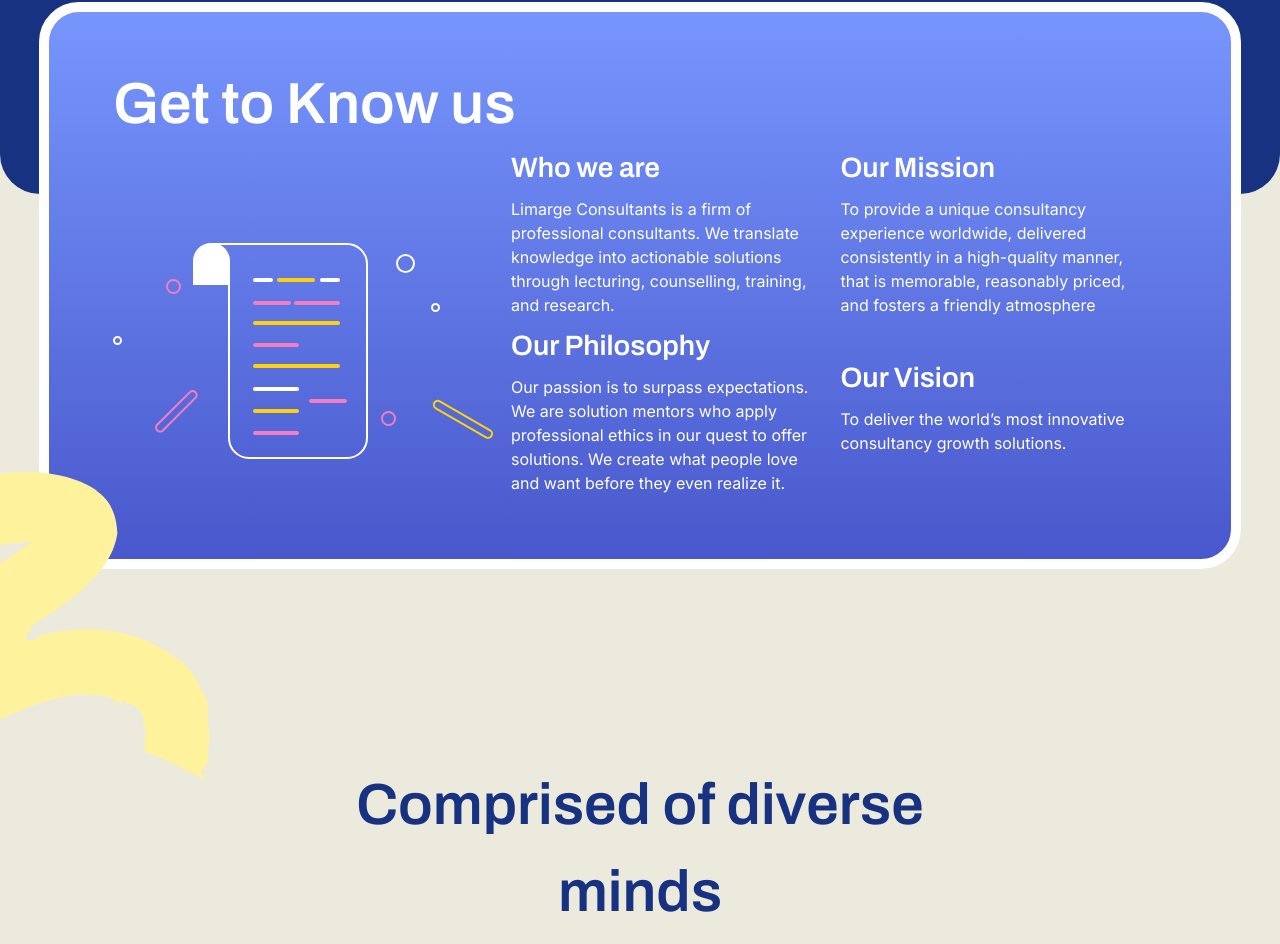
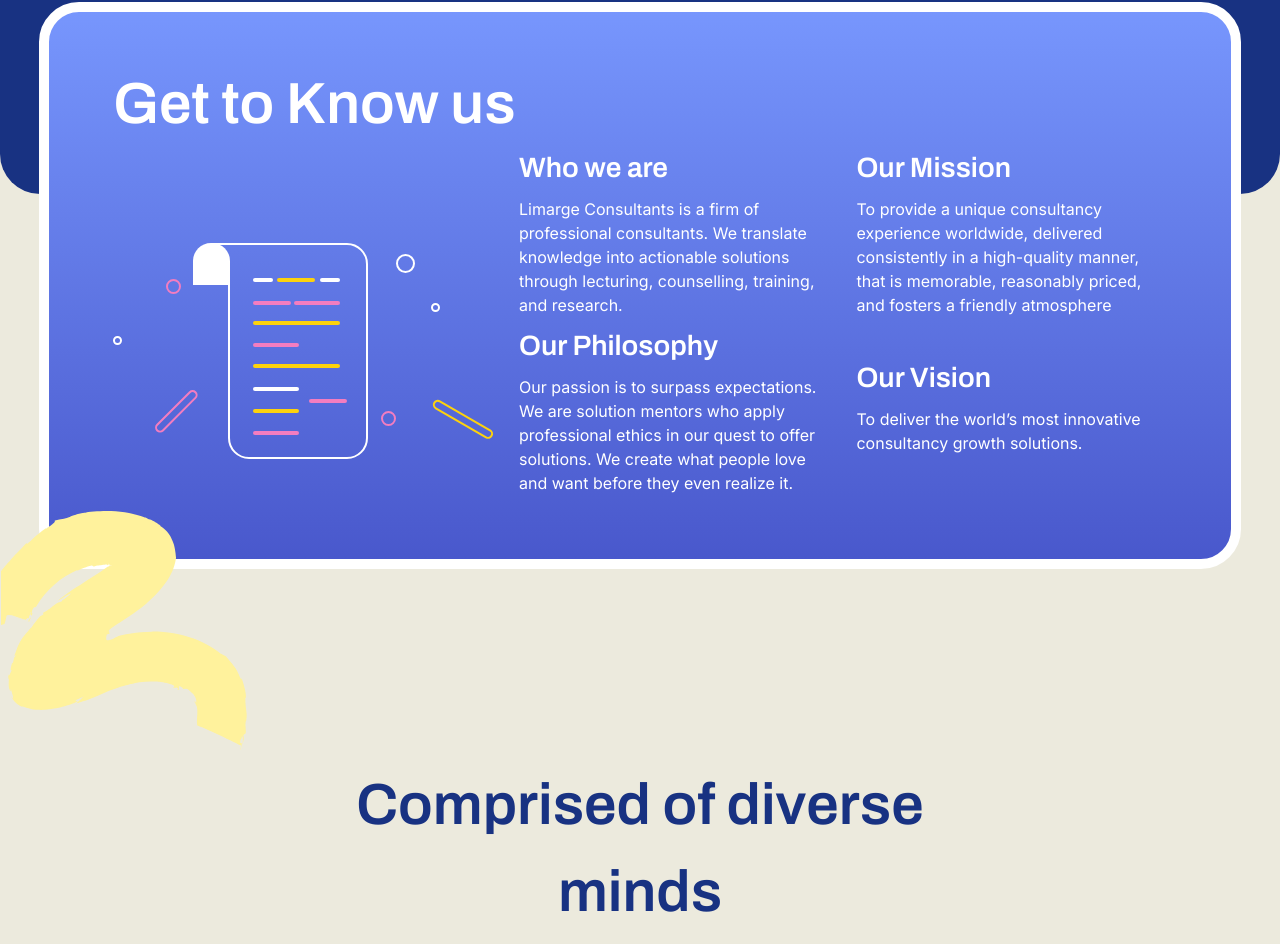
Before and after one commit to almondkiruthu/Limarge, a React (Vite) app in the folder client/: page / in a window 1280 px wide. Shown: the part 3217-4161 px from the top of the page. Built offline with nearby package versions, Linux system fonts and the light colour scheme; what prettier-plugin-tailwindcss would draw is missing.

Commit message:
I made the vibrant ribbon responsive on xl screens

```diff
--- a/client/src/components/Aboutus.tsx
+++ b/client/src/components/Aboutus.tsx
@@ -7,7 +7,7 @@ const Aboutus = () => {
             Get to Know us
           </p>
         </div>
-        <div className="lg:flex 2xl:gap-x-2">
+        <div className="lg:flex xl:gap-x-2">
           <div className="p-5 pl-4 lg:p-0 lg:pt-[3.75rem]">
             <img
               src="/Aboutus/Note.svg"
@@ -64,11 +64,11 @@ const Aboutus = () => {
             </div>
           </div>
         </div>
-        <div className="vibrant-ribbon invisible z-50 lg:visible lg:absolute lg:left-[-10rem] lg:bottom-[-14.125rem]">
+        <div className="vibrant-ribbon invisible z-50 lg:visible lg:absolute xl:left-[-3rem] xl:bottom-[-12rem] 2xl:left-[-10rem] 2xl:bottom-[-14.125rem]">
             <img
               src="/Aboutus/Vibrantribbon.svg"
               alt="Line"
-              className="h-0 lg:h-[100%]"
+              className="h-0 2xl:h-[100%] xl:h-[15rem]"
             />
           </div>
       </div>
```
